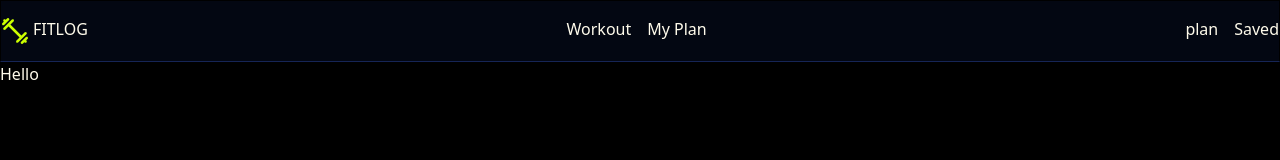
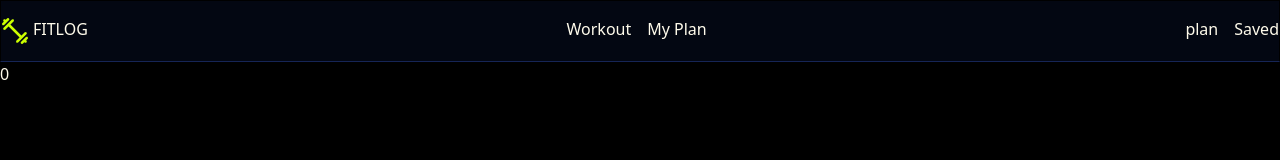
Before and after one commit to Tamim-blip/assignment-6-fitlog, a Next.js app: page /myPlan in a window 1280 px wide. Shown: the top 160 px of the page. Built offline with nearby package versions, Linux system fonts and the light colour scheme.

Commit message:
called saved and setSaved from context api in saved.tsx file and showed then in my plan file

```diff
--- a/src/app/myPlan/page.tsx
+++ b/src/app/myPlan/page.tsx
@@ -1,9 +1,15 @@
-import React from 'react';
+'use client'
+import { WorkoutContext } from '@/context/workoutProvide';
+import React, { useContext } from 'react';
+
+
 
 const MyPlanPage = () => {
+
+    const {saved} = useContext(WorkoutContext)
     return (
-        <div>
-            <p className='text-amber-50'>Hello</p>
+        <div className='text-amber-50'>
+            <p>{saved.length}</p>
 
         </div>
     );
--- a/src/app/workout/[id]/page.tsx
+++ b/src/app/workout/[id]/page.tsx
@@ -1,6 +1,7 @@
 import React from "react";
 import { TWorkout } from "@/type/workoutType";
 import Image from "next/image";
+import SavedButton from "@/components/ditelsButtons/saved";
 
 
 type PageDetailsProps = {
@@ -109,7 +110,9 @@ const PageDetails = async ({ params }: PageDetailsProps) => {
         </div>
 
         <div className="my-7 flex gap-4">
-            <button className="bg-[#CCFF00] px-3 py-2 rounded-2xl">Add to today's plan</button>
+
+            <SavedButton workout = {workout}></SavedButton>
+
             <button  className="border border-amber-50 rounded-2xl text-[#D1D5DB] px-2 py-1">Save for later</button>
         </div>
       </div>
--- /dev/null
+++ b/src/components/ditelsButtons/saved.tsx
@@ -0,0 +1,35 @@
+'use client'
+
+import { WorkoutContext } from '@/context/workoutProvide';
+import { TWorkout } from '@/type/workoutType';
+import React, { useContext } from 'react';
+
+type SavedButtonProps = {
+  workout: TWorkout;
+};
+
+
+
+const SavedButton = ({ workout }: SavedButtonProps) => {
+
+
+    const {saved, setSeved} = useContext(WorkoutContext)
+
+    const SavedButtonHandle = () => {
+
+
+    setSeved([...saved, workout])
+    alert("button is clicked")
+
+}
+
+    return (
+        <div>
+
+            <button onClick={() => SavedButtonHandle ()} className="bg-[#CCFF00] px-3 py-2 rounded-2xl">Add to today's plan</button>
+
+        </div>
+    );
+};
+
+export default SavedButton;
--- a/src/context/workoutProvide.tsx
+++ b/src/context/workoutProvide.tsx
@@ -10,14 +10,16 @@ type WorkoutContextType = {
   setMyPlan: React.Dispatch<React.SetStateAction<TWorkout[]>>;
 };
 
-export const WorkoutContext = createContext<WorkoutContextType | undefined>(
-  undefined
-);
+export const WorkoutContext = createContext<WorkoutContextType>({
+  saved : [],
+    setSeved : () => {},
+    myPlan : [],
+    setMyPlan : () => {}
+});
 
 
 
-const WorkoutProvider = ({ children } : {children :  ReactNode}
-) => {
+const WorkoutProvider = ({ children } : {children :  ReactNode}) => {
   const [saved, setSeved] = useState<TWorkout[]>([]);
   const [myPlan, setMyPlan] = useState<TWorkout[]>([]);
 
```
